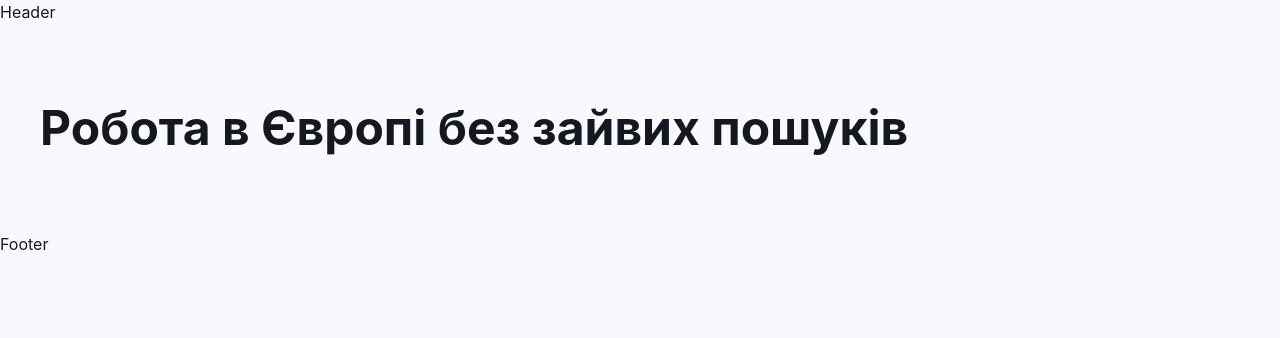
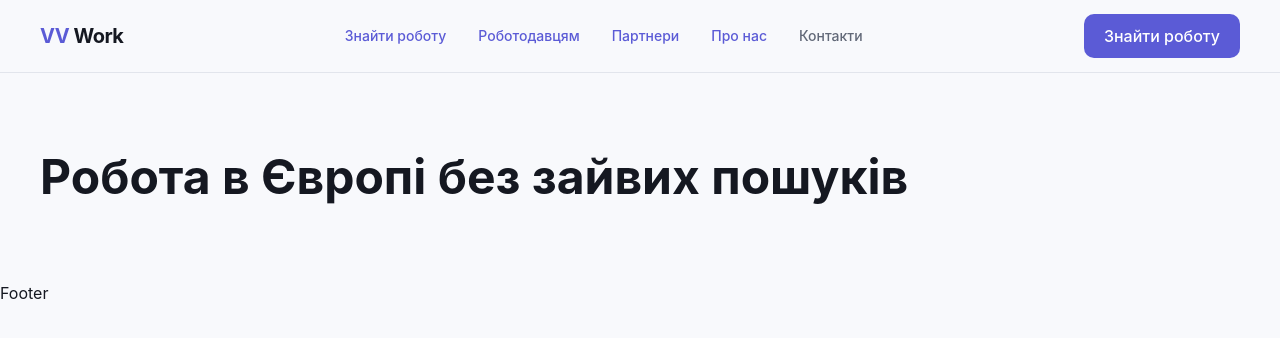
Before and after one commit to veselhmelnik/vv-work-test, a React (Vite) app: page / in a window 1280 px wide. Shown: the top 338 px of the page. Built offline with nearby package versions, Linux system fonts and the light colour scheme.

Commit message:
add Header - logo, navigation, CTA

```diff
--- a/src/components/layout/Header.tsx
+++ b/src/components/layout/Header.tsx
@@ -1,4 +1,133 @@
+import { useState } from 'react'
+import { Link, NavLink } from 'react-router-dom'
+
+const navItems = [
+  { label: 'Знайти роботу', to: '/' },
+  { label: 'Роботодавцям', to: '/#employers' },
+  { label: 'Партнери', to: '/#partners' },
+  { label: 'Про нас', to: '/#about' },
+  { label: 'Контакти', to: '/contacts' },
+]
 
 export function Header() {
-    return <header>Header</header>
+  const [isMenuOpen, setIsMenuOpen] = useState(false)
+
+  return (
+    <header className="sticky top-0 z-50 border-b border-border bg-background/90 backdrop-blur">
+      <div className="container-page flex h-18 items-center justify-between">
+        <Link
+          to="/"
+          className="text-xl font-bold tracking-tight"
+          aria-label="VV Work — головна"
+        >
+          <span className="text-primary">VV</span> Work
+        </Link>
+
+        <nav
+          className="hidden items-center gap-5 min-[850px]:flex lg:gap-8"
+          aria-label="Основна навігація"
+        >
+          {navItems.map((item) => (
+            <NavLink
+              key={item.label}
+              to={item.to}
+              className={({ isActive }) =>
+                `
+                text-sm font-medium transition-colors
+                hover:text-primary
+                ${isActive ? 'text-primary' : 'text-muted'}
+                `
+              }
+            >
+              {item.label}
+            </NavLink>
+          ))}
+        </nav>
+
+        <div className="hidden min-[850px]:block">
+          <VacanciesLink setIsMenuOpen={setIsMenuOpen} />
+        </div>
+
+        <button
+          type="button"
+          className="
+    inline-flex h-11 w-11 items-center justify-center
+    rounded-[10px]
+    hover:bg-surface-soft
+    min-[850px]:hidden
+  "
+          aria-label={isMenuOpen ? 'Закрити меню' : 'Відкрити меню'}
+          aria-expanded={isMenuOpen}
+          aria-controls="mobile-navigation"
+          onClick={() => setIsMenuOpen((current) => !current)}
+        >
+          <span className="sr-only">
+            {isMenuOpen ? 'Закрити меню' : 'Відкрити меню'}
+          </span>
+
+          <span aria-hidden="true" className="text-2xl">
+            {isMenuOpen ? '×' : '☰'}
+          </span>
+        </button>
+      </div>
+      {isMenuOpen && <MobileMenu setIsMenuOpen={setIsMenuOpen} />}
+    </header>
+  )
 }
+
+function MobileMenu({
+  setIsMenuOpen,
+}: {
+  setIsMenuOpen: (v: boolean) => void
+}) {
+  return (
+    <nav
+      id="mobile-navigation"
+      className="border-t border-border bg-background min-[850px]:hidden"
+      aria-label="Мобільна навігація"
+    >
+      <div className="container-page flex flex-col py-4">
+        {navItems.map((item) => (
+          <NavLink
+            key={item.label}
+            to={item.to}
+            onClick={() => setIsMenuOpen(false)}
+            className="
+                  rounded-lg px-3 py-3
+                  font-medium text-foreground
+                  transition-colors
+                  hover:bg-surface-soft
+                  focus-visible:bg-surface-soft
+                "
+          >
+            {item.label}
+          </NavLink>
+        ))}
+
+        <VacanciesLink setIsMenuOpen={setIsMenuOpen} additionalStyles="mt-3" />
+      </div>
+    </nav>
+  )
+}
+
+function VacanciesLink({
+  setIsMenuOpen,
+  additionalStyles = '',
+}: {
+  setIsMenuOpen: (v: boolean) => void
+  additionalStyles?: string
+}) {
+  return (
+    <Link
+      to="/#vacancies"
+      onClick={() => setIsMenuOpen(false)}
+      className={`inline-flex h-11 items-center justify-center
+                rounded-[10px]
+                bg-primary px-5
+                font-medium text-white
+                hover:bg-primary-hover ${additionalStyles}`}
+    >
+      Знайти роботу
+    </Link>
+  )
+}
```
